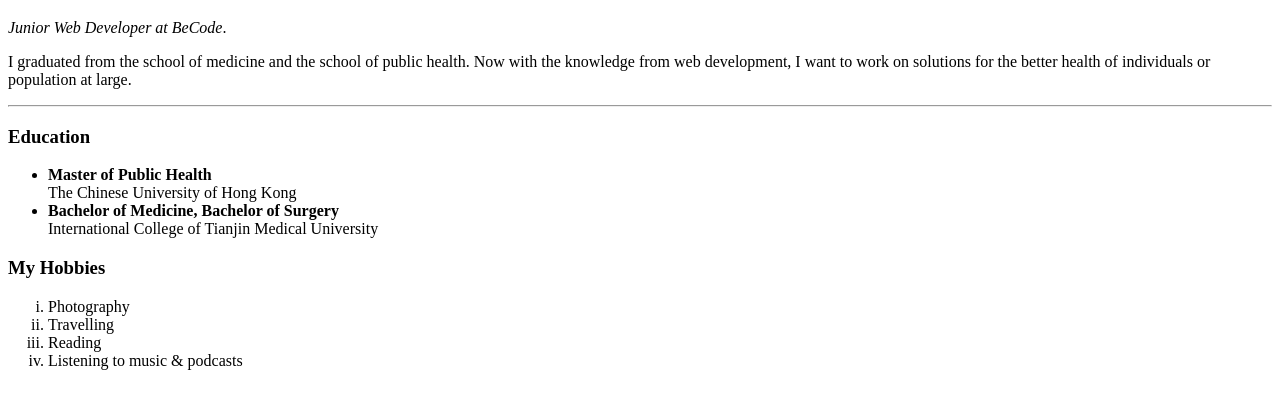
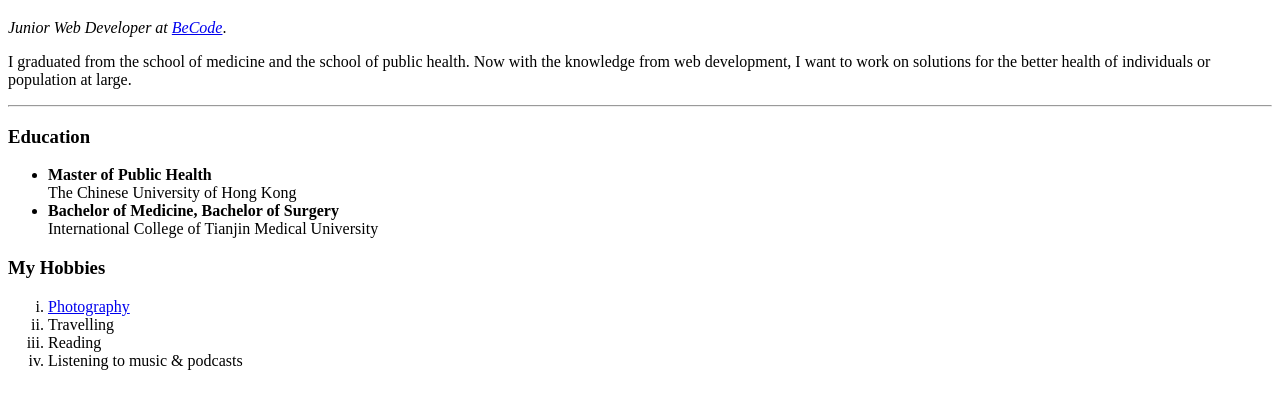
Before and after one commit to grgdhiraj/HTML-PersonalPage, a plain HTML site: page index.html in a window 1280 px wide. Shown: the part 243-652 px from the top of the page. Drawn offline with Linux system fonts and the light colour scheme.

Commit message:
Created HTML links

```diff
--- a/index.html
+++ b/index.html
@@ -7,7 +7,7 @@
     <body>
     <img src="images/Dhiraj.png" alt="Dhiraj Profile Photo">
         <h1>Dhiraj Gurung</h1>
-        <p><em>Junior Web Developer at BeCode</em>.</p>
+        <p><em>Junior Web Developer at <a href="https://www.becode.org">BeCode</a></em>.</p>
         <p>I graduated from the school of medicine and the school of public health. Now with the knowledge from web development, I want to work on solutions for the better health of individuals or population at large. </p>
         <hr>
          <h3>Education</h3>
@@ -19,7 +19,7 @@
     </ul>
         <h3>My Hobbies</h3>
     <ol type =i>
-        <li>Photography</li>
+        <li><a href="https://www.instagram.com/ghotane_d/">Photography</a></li>
         <li>Travelling</li>
         <li>Reading</li>
         <li>Listening to music & podcasts</li>
```
